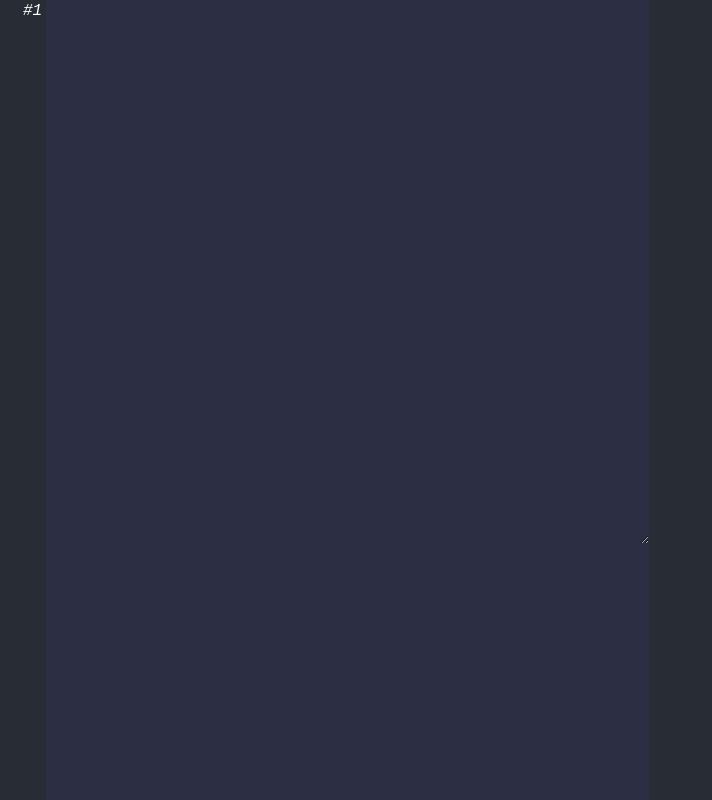
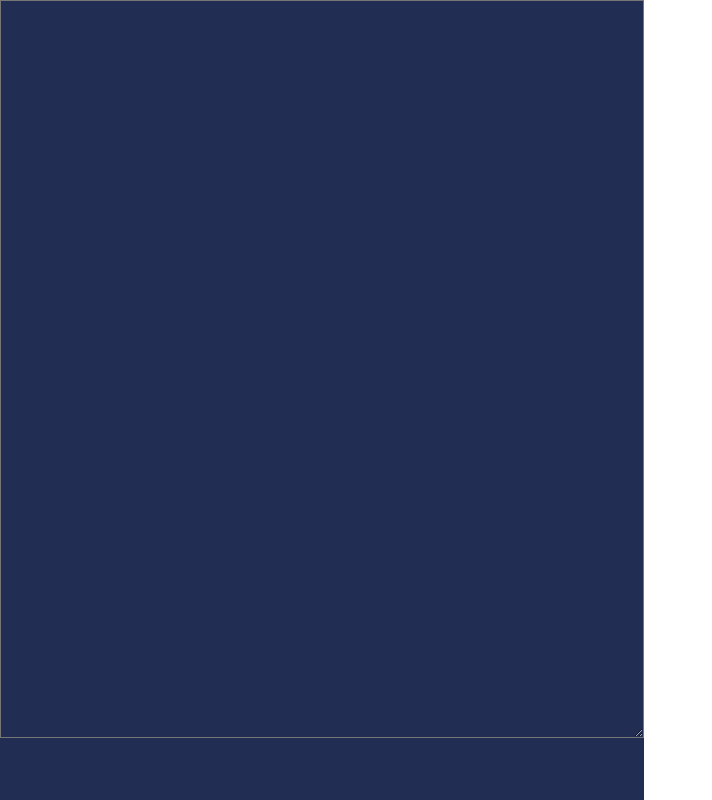
Before and after one commit to AshishTaduce/markdown-react, a React (Create React App) app: page / in a window 1280 px wide. Shown: the top 800 px of the page, without its empty margins (0-712 px from the left). Built offline with nearby package versions, Linux system fonts and the light colour scheme.

Commit message:
Input area improved, pretty block not scrollable. Line numbers removed. Code block rule and Image input rule left over

```diff
--- a/package.json
+++ b/package.json
@@ -6,6 +6,7 @@
     "@testing-library/jest-dom": "^4.2.4",
     "@testing-library/react": "^9.5.0",
     "@testing-library/user-event": "^7.2.1",
+    "node-sass": "^4.14.1",
     "react": "^16.13.1",
     "react-dom": "^16.13.1",
     "react-scripts": "3.4.1"
--- a/src/App.js
+++ b/src/App.js
@@ -1,5 +1,5 @@
 import React, {useState} from 'react';
-import './App.css';
+import './App.scss';
 
 function App() {
     let [input, setInput] = useState('');
@@ -23,22 +23,37 @@
         input = input.replace(captureLine, () => `<hr>`);
         input = input.replace(captureListItem, (capturedText, group1) => `<li>${group1}</li>`);
         input = input.replace(captureNewLines, () => `<br/>`)
-
-        console.log(input);
         return <div dangerouslySetInnerHTML={{ __html: input }} />;
+    }
+    function preetifyInput(input) {
+        input = input.split(`\n`);
+        input = input.map(element => {
+            if(element.substring(0,2) === ("# ")) return <div className={"header preety-div"}>{element}</div>
+            if(element.substring(0,4) ===("---")) return <div className={"horizontal-line preety-div"}>{element}</div>
+            if(element === "") return <p className={"preety-div"}> </p>
+            if(element.substring(0,2) === ("* ")) return <div className={"list-item preety-div"}><span style={{color: "#3ff1f1"}}>*</span> {element.substring(1)}</div>
+            return <div className={"preety-div"}>{element}</div>
+        });
+        // console.log("After: ",input);
+        return input;
     }
   return (
     <div className="App">
-      <header className="App-header">
-          <textarea key={input.length} name="" id="" cols = '5' rows={input.split('\n').length} className={'line-number'}>
-            {lineNumber}
-          </textarea>
+        <style>
+            @import url('https://fonts.googleapis.com/css2?family=Fira+Sans:wght@300&display=swap');
+        </style>
+        <header className="App-header">
           <div className={'input-div'}>
-            <textarea name="" id="" className={'input-area'} rows={Math.max(30 , input.split('\n').length)} onChange={async (text) => {
-                    setInput(`${text.target.value}`);
-                }}>
+              <div>
+                  <div className={'preety-text'}>{preetifyInput(input).map(divs => divs)}</div>
+              </div>
+              <div className={"huh"}>
+                  <textarea name="" id="" className={'input-area'} rows={Math.max(30 , input.split('\n').length)} onChange={async (text) => {
+                      setInput(`${text.target.value}`);
+                  }} wrap={"hard"}>
                 {input}
             </textarea>
+              </div>
           </div>
           <div className={'result'}>
                 {processInput(input)}
--- a/src/App.css
+++ b/src/App.scss
@@ -3,19 +3,8 @@
   /*background: #4b6584;*/
 }
 
-.App-logo {
-  height: 40vmin;
-  pointer-events: none;
-}
-
-@media (prefers-reduced-motion: no-preference) {
-  .App-logo {
-    animation: App-logo-spin infinite 20s linear;
-  }
-}
-
 .App-header {
-  background-color: #282c34;
+  background-color: transparent;
   min-height: 100vh;
   display: flex;
   flex-direction: row;
@@ -30,48 +19,60 @@
 }
 
 .input-area{
-  flex: 1;
+
+  z-index: 10;
+  caret-color: #fdfdfd;
   display: flex;
   flex-direction: column;
-  background: #2c2f43;
+  font-family: 'Fira Sans', sans-serif;
+  background: transparent;
   justify-content: flex-start;
   align-items: flex-start;
-  color: white;
+  color: red;
+  line-height: 1.5rem;
+  width: 100%;
   height: 100%;
   font-size: 16px;
+  padding: 0.5rem;
+  margin: 0;
 }
 
-textarea{
-  resize: horizontal;
+.huh {
+  padding: 0;
+  margin: 0;
+  z-index: 5;
+  width: 100%;
   height: 100%;
-  border: 0;
 }
 
 .input-div{
+  padding: 0;
+  margin: 0;
   flex: 15;
   min-height: 100vw;
   height: 100%;
   display: flex;
-  background: #2c2f43;
+  background: transparent;
   justify-content: flex-start;
   align-items: flex-start;
-  color: white;
 }
 
 .line-number{
   font-style: italic;
+  font-family: 'Fira Sans', sans-serif;
   flex: 1;
   display: flex;
-  min-height: 100vh;
+  height: 100vh;
   flex-direction: column;
   text-align: right;
   background: transparent;
   justify-content: flex-start;
   align-items: stretch;
-  color: white;
+  color: #2c2f43;
   font-size: 16px;
   overflow: hidden;
   padding-right: 4px;
+  min-width: 3rem;
   /*border-right: white 4px solid;*/
   resize: none;
 }
@@ -89,3 +90,32 @@
   color: #2c2f43;
   word-wrap: normal;
 }
+
+.preety-text {
+  z-index: 2;
+  display: flex;
+  flex-direction: column;
+  justify-content: flex-start;
+  align-items: flex-start;
+  height: 100%;
+  width: calc(51% - 19px);
+  position: fixed;
+  background-color: #212d53;
+  color: #fdfdfd;
+  font-family: 'Fira Sans', sans-serif;
+  font-size: 16px;
+  padding: 10px 0 10px 10px;
+
+  .preety-div{
+    margin-bottom: 5px;
+  }
+
+  .preety-div:first-child{
+    margin-top: 3px;
+    margin-bottom: 5px;
+  }
+}
+
+.header {
+  color: #e763ff;
+}
```
Also changed, not shown: 1 other file (tests, documents, lock files or other folders).
